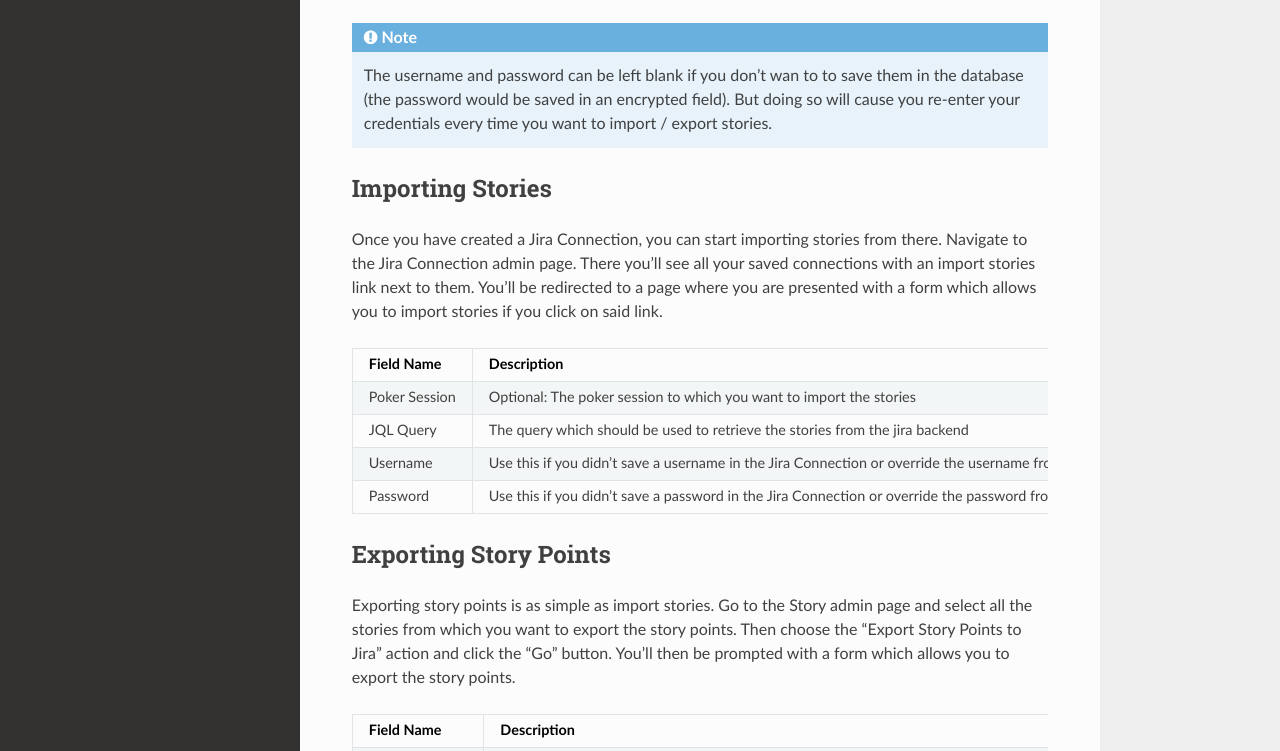
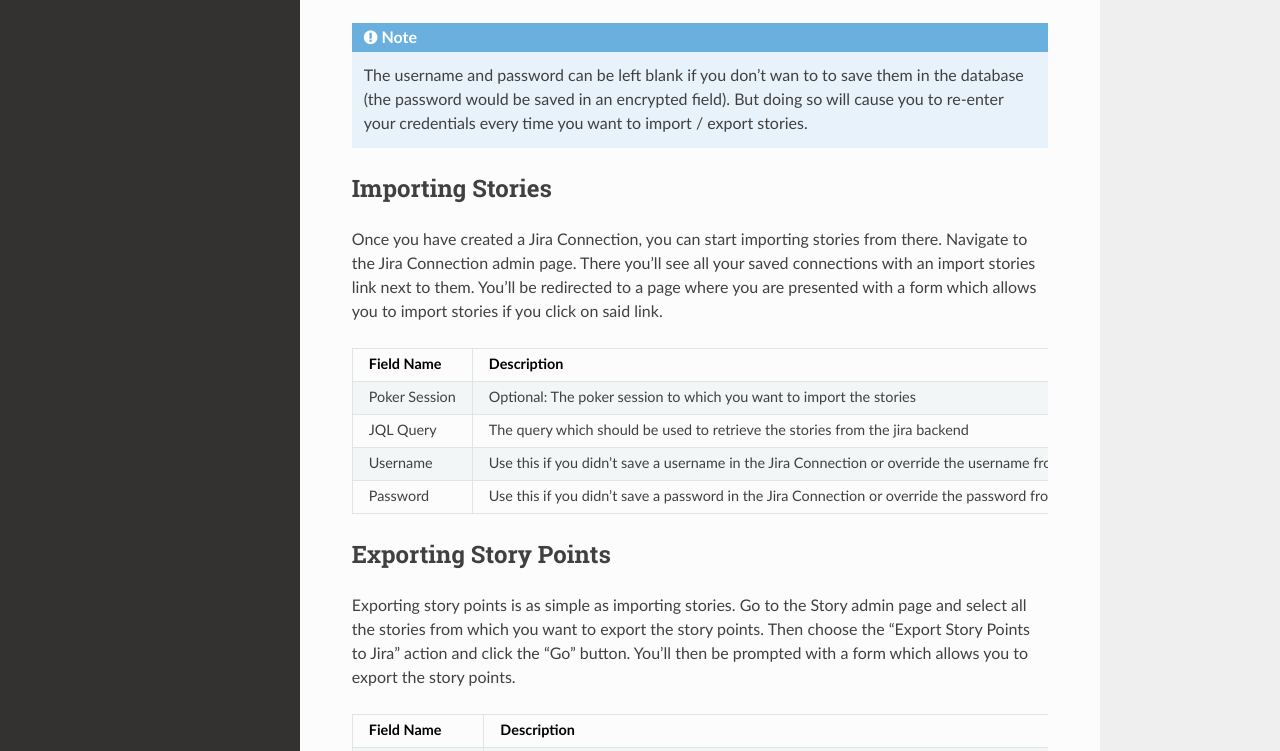
Before and after one commit to rheinwerk-verlag/planning-poker-jira, a Sphinx documentation site: the page built from docs/user-docs/how-to.rst, in a window 1280 px wide and 1400 px high. Shown: the part 456-1207 px from the top of the window. Built offline with Sphinx 7.4.7 and the Read the Docs theme 2.0.0, drawn with Linux system fonts in a browser that asks for light colours.

Commit message:
FIAE-174: fixed typos.

```diff
--- a/README.rst
+++ b/README.rst
@@ -22,7 +22,7 @@
 ----------
 
 You'll need an existing system with the Planning Poker app installed. See its
-`documentation <https://link.to.docs.com>`_ if you haven't already.
+`documentation <http://rheinwerk.pages.intern.rheinwerk.de/planning-poker/>`_ if you haven't already.
 
 #. Install the Planning Poker Jira app. ::
 
--- a/docs/user-docs/configuration.rst
+++ b/docs/user-docs/configuration.rst
@@ -9,7 +9,7 @@
 
 - :code:`FIELD_ENCRYPTION_KEYS`: :code:`encrypted_fields` requires this setting to be present in order to encrypt your
   password. See `their docs <https://pypi.org/project/django-searchable-encrypted-fields/>`_ for more information on how
-  to setup a channel layer.
+  to setup the encryption keys.
 
 Optional Settings
 -----------------
--- a/docs/user-docs/how-to.rst
+++ b/docs/user-docs/how-to.rst
@@ -22,8 +22,8 @@
 .. note::
 
    The username and password can be left blank if you don't wan to to save them in the database (the password would be
-   saved in an encrypted field). But doing so will cause you re-enter your credentials every time you want to import /
-   export stories.
+   saved in an encrypted field). But doing so will cause you to re-enter your credentials every time you want to
+   import / export stories.
 
 Importing Stories
 ~~~~~~~~~~~~~~~~~
@@ -47,9 +47,9 @@
 Exporting Story Points
 ~~~~~~~~~~~~~~~~~~~~~~
 
-Exporting story points is as simple as import stories. Go to the Story admin page and select all the stories from which
-you want to export the story points. Then choose the "Export Story Points to Jira" action and click the "Go" button.
-You'll then be prompted with a form which allows you to export the story points.
+Exporting story points is as simple as importing stories. Go to the Story admin page and select all the stories from
+which you want to export the story points. Then choose the "Export Story Points to Jira" action and click the "Go"
+button. You'll then be prompted with a form which allows you to export the story points.
 
 +-----------------+----------------------------------------------------------------------------------------------------------+
 | Field Name      | Description                                                                                              |
```
